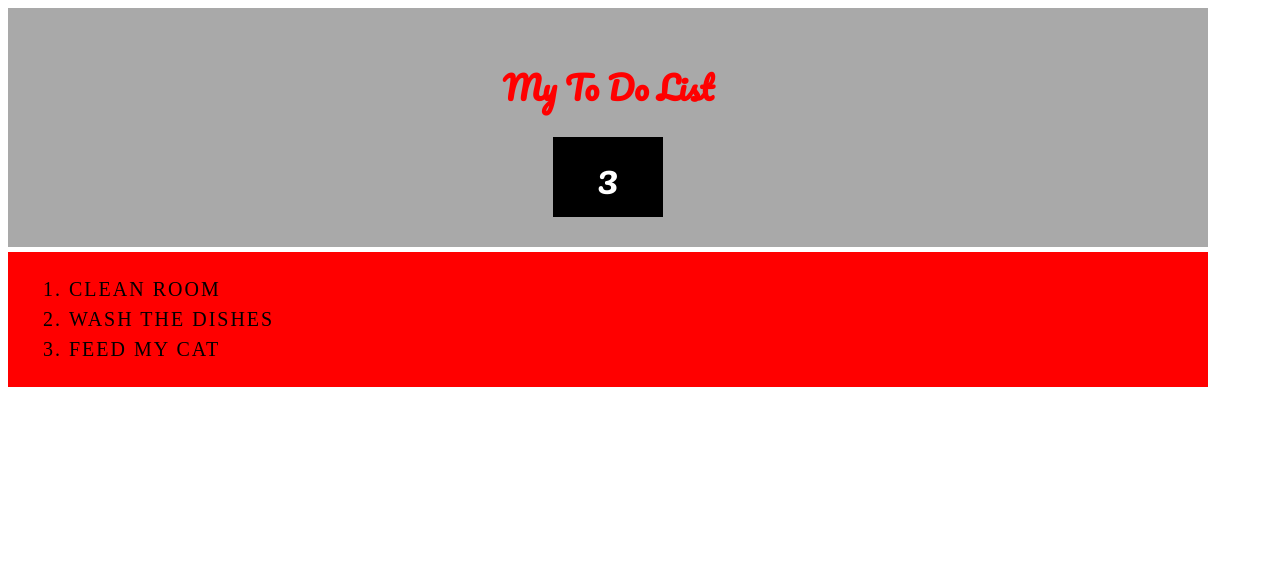
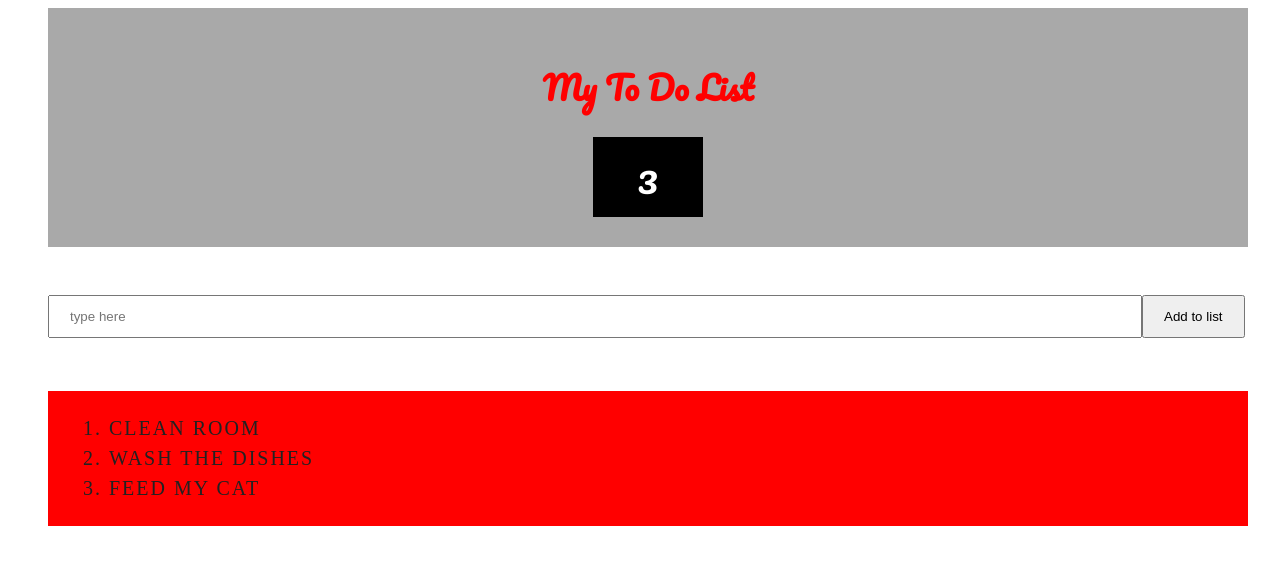
Before and after one commit to BognaKonstanty/webpack-zad2-TODO, a React app: page / in a window 1280 px wide. Shown: the top 564 px of the page. Built offline with nearby package versions, Linux system fonts and the light colour scheme.

Commit message:
add files

```diff
--- /dev/null
+++ b/src/components/TodoForm.css
@@ -0,0 +1,17 @@
+
+.TodoForm {
+	margin: 40px auto;
+	width: 1200px;
+}
+
+input {
+    padding: 12px 20px;
+    margin: 8px 0;
+    max-width:90%;
+    width:1050px;
+}
+
+button {
+	padding: 12px 20px;
+    margin: 8px 0;
+}
--- a/src/components/TodoForm.js
+++ b/src/components/TodoForm.js
@@ -0,0 +1,25 @@
+import React from 'react';
+import style from './TodoForm.css';
+
+
+const TodoForm = ({addTodo}) => {
+
+  let input;
+
+  return (
+    <div className={style.TodoForm}>
+      <input ref={(text) => { input = text; }} placeholder="type here"/>
+      <button onClick={() => {addTodo(input.value);
+      	input.value = '';
+      }}>
+        Add to list
+      </button>
+    </div>
+  );
+
+};
+
+
+export default TodoForm;
+
+//<input ref={(text) => { input = text; }} placeholder="type here"/>
--- a/src/containers/App.css
+++ b/src/containers/App.css
@@ -1,12 +1,10 @@
 .TodoApp {
-    background-color: blue;
+    background-color: white;
     color: #222;
     display: flex;
     flex-direction: column;
     flex-wrap: nowrap;
-    justify-content: center;
     align-items: center;
-    align-content: center;
-    width: 10vw;
-    height: 10vh;
+    width: 100vw;
+    height: 100vh;
 }
--- a/src/containers/App.js
+++ b/src/containers/App.js
@@ -3,6 +3,7 @@ import uuid from 'uuid';
 import Title from '../components/Title.js';
 import style from './App.css';
 import TodoList from '../components/TodoList.js';
+import TodoForm from '../components/TodoForm.js';
 
 
 class App extends React.Component {
@@ -33,8 +34,9 @@ class App extends React.Component {
 
 	render() {
     	return (
-        	<div className="style.TodoApp">
+        	<div className={style.TodoApp}>
             <Title title=" My To Do List" number={this.state.data.length} />
+           	<TodoForm addTodo={this.addTodo.bind(this)}/>
             <TodoList todos={this.state.data} remove={this.removeTodo.bind(this)} />
         	</div>
     	);
--- a/src/index.js
+++ b/src/index.js
@@ -2,8 +2,22 @@ import React from 'react';
 import ReactDOM from 'react-dom';
 import App from './containers/App';
 import style from './containers/App.css';
+import { AppContainer } from 'react-hot-loader';
 
 ReactDOM.render(
     <App />,
     document.getElementById('app')
 );
+
+
+if (module.hot) {
+  module.hot.accept('./containers/App', () => {
+    const NextApp = require('./containers/App').default;
+    ReactDOM.render(
+            <AppContainer>
+                <NextApp />
+            </AppContainer>,
+      document.getElementById('app')
+    );
+  });
+}
--- a/webpack.config.js
+++ b/webpack.config.js
@@ -27,7 +27,10 @@ plugins.push(
 
 
 module.exports = {
-    entry: './src/index.js',
+    entry: [
+            'react-hot-loader/patch',
+         './src/index.js'
+    ],
      output: {
         path: __dirname + '/build',
         filename: 'app.bundle.js'
```
